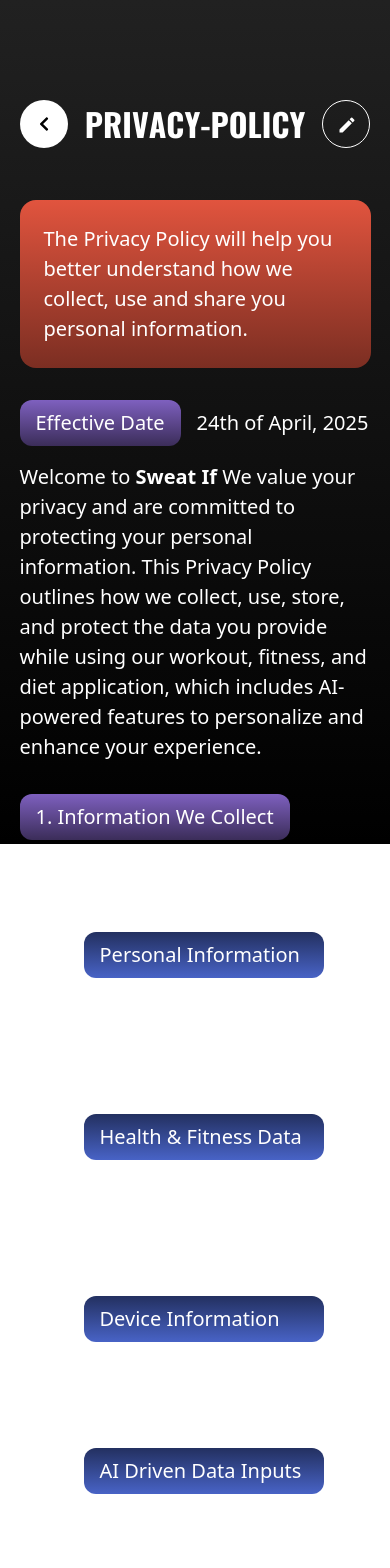
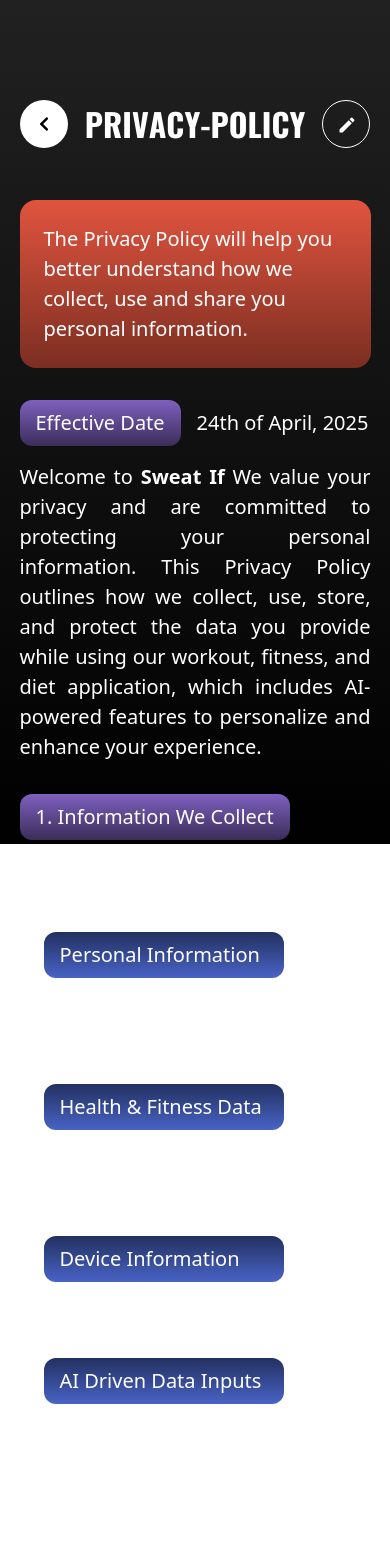
Before and after one commit to jettspanner123/SweatWebsite, a Next.js app: page /privacyPolicy in a window 390 px wide. Shown: the top 1568 px of the page. Built offline with nearby package versions, Linux system fonts and the light colour scheme.

Commit message:
added responsiveness furthermore

```diff
--- a/app/privacyPolicy/page.tsx
+++ b/app/privacyPolicy/page.tsx
@@ -4,7 +4,7 @@ import {ApplicationLinearGradient} from "@/app/modules/ApplicationHelper";
 import MouseMagnetic from "@/app/components/MouseMagnetic";
 import {FaChevronLeft} from "react-icons/fa";
 import {motion} from "framer-motion";
-import { MdEdit } from "react-icons/md";
+import {MdEdit} from "react-icons/md";
 
 export default function Page(): React.JSX.Element {
 
@@ -177,7 +177,7 @@ export default function Page(): React.JSX.Element {
                         <motion.h1
                             animate={{opacity: 1}} initial={{opacity: 0}}
                             transition={{duration: 1, delay: 0.35}} style={{marginTop: "1rem"}}
-                            className={`text-white text-[1.25rem]`}>
+                            className={`text-white text-[1.25rem] text-justify`}>
                             Welcome to <span className={`font-bold`}> Sweat If </span> We value your privacy and are
                             committed to protecting your personal
                             information. This Privacy Policy outlines how we collect, use, store, and protect the data
@@ -199,7 +199,7 @@ export default function Page(): React.JSX.Element {
                                     We may collection the following types of information:
                                 </motion.span>
 
-                                <div style={{marginLeft: "4rem", marginTop: "1rem"}} className={`gap-[0.5rem]`}>
+                                <div className={`gap-[0.5rem] md:!ml-[4rem] !mt-[1rem] !ml-[1.5rem]`}>
                                     <PaddedBackgroundText
                                         text={"Personal Information"}
                                         background={ApplicationLinearGradient.current.appBlueGradientInverted}
@@ -217,7 +217,7 @@ export default function Page(): React.JSX.Element {
 
                                 </div>
 
-                                <div style={{marginLeft: "4rem", marginTop: "1rem"}} className={`gap-[0.5rem]`}>
+                                <div className={`gap-[0.5rem] md:!ml-[4rem] !mt-[1rem] !ml-[1.5rem]`}>
                                     <PaddedBackgroundText
                                         text={"Health & Fitness Data"}
                                         background={ApplicationLinearGradient.current.appBlueGradientInverted}
@@ -235,7 +235,7 @@ export default function Page(): React.JSX.Element {
                                     </motion.span>
                                 </div>
 
-                                <div style={{marginLeft: "4rem", marginTop: "1rem"}} className={`gap-[0.5rem]`}>
+                                <div className={`gap-[0.5rem] md:!ml-[4rem] !mt-[1rem] !ml-[1.5rem]`}>
                                     <PaddedBackgroundText
                                         text={"Device Information"}
                                         background={ApplicationLinearGradient.current.appBlueGradientInverted}
@@ -251,7 +251,7 @@ export default function Page(): React.JSX.Element {
                                     </motion.span>
                                 </div>
 
-                                <div style={{marginLeft: "4rem", marginTop: "1rem"}} className={`gap-[0.5rem]`}>
+                                <div className={`gap-[0.5rem] md:!ml-[4rem] !mt-[1rem] !ml-[1.5rem]`}>
                                     <PaddedBackgroundText
                                         text={"AI Driven Data Inputs"}
                                         background={ApplicationLinearGradient.current.appBlueGradientInverted}
```
